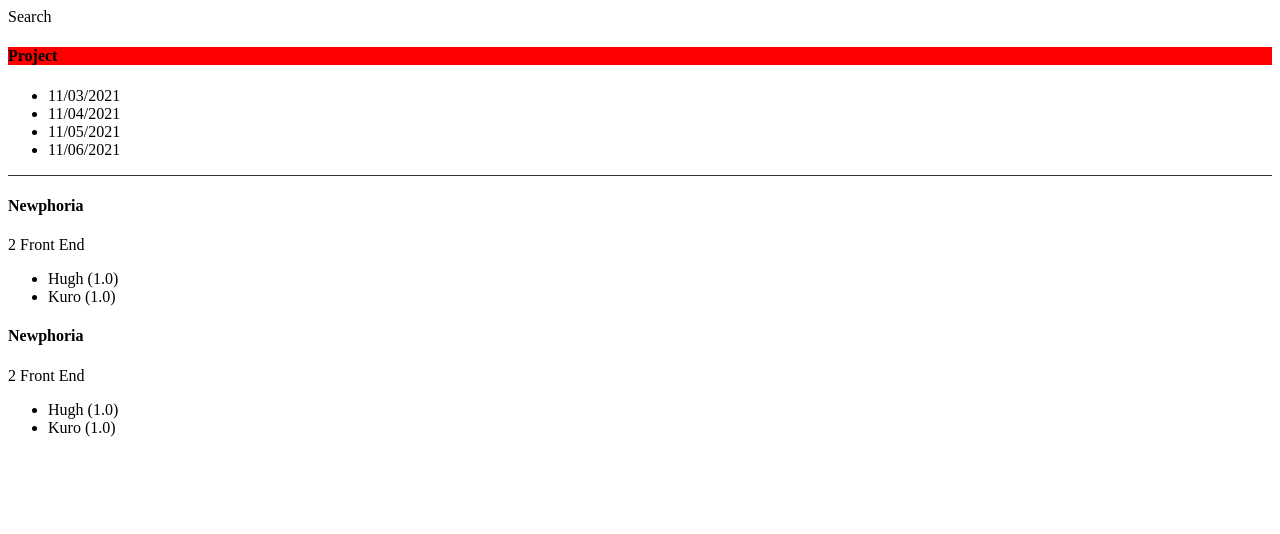
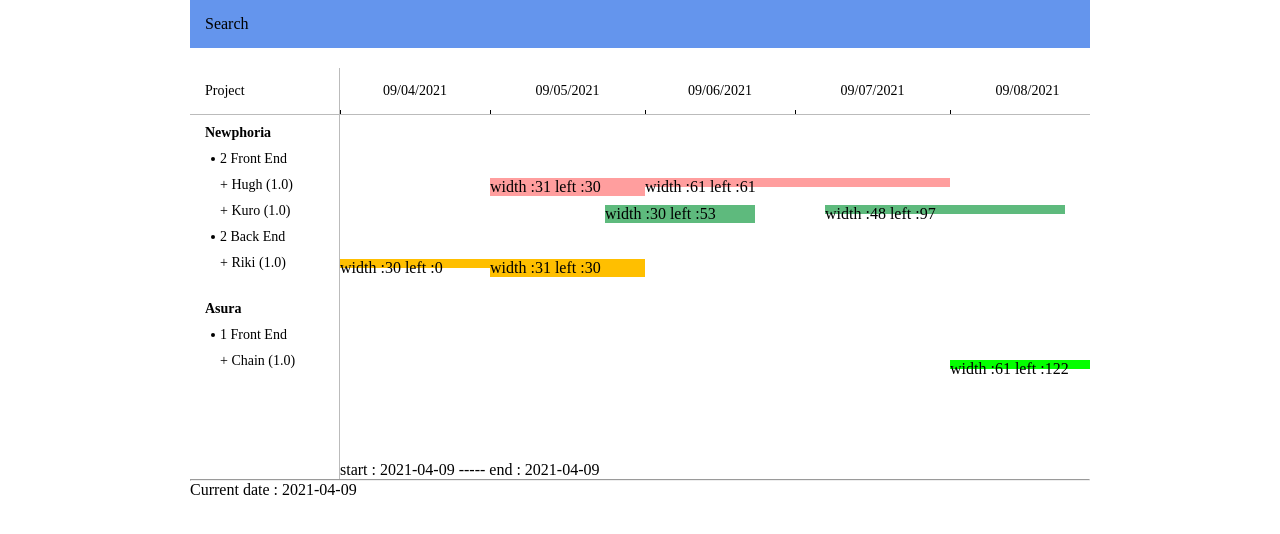
Before and after one commit to tungnt92/project-chartjs, a Vue app: page / in a window 1280 px wide. Shown: the top 534 px of the page. Built offline with nearby package versions, Linux system fonts and the light colour scheme; the HTML template or start-up script is replaced by a standard one.

Commit message:
feat(update) : finish handle distance and work for member

```diff
--- a/src/App.vue
+++ b/src/App.vue
@@ -1,27 +1,43 @@
 <template>
-  <div id="chart">
+  <div id="chart" class="chart">
     <!--Search-->
     <Search/>
 
     <!--Chart-->
     <div class="chart__container">
+      <!--Left-->
+      <div class="left">
+        <h4>Project</h4>
+
+        <Project :projects="chart.projects"/>
+      </div>
+
+      <!--Right-->
+      <div class="right">
         <!--Duration-->
-      <Duration/>
+        <Duration :dateRange="dateRange"/>
 
-      <!--Project-->
-      <Project/>
-      <Project/>
+        <!--Line chart -->
+        <LineChart :projects="chart.projects"
+                   :period-start="chart.period_start"
+                   :period_end="chart.period_end"/>
       </div>
+    </div>
+    <hr>
+    <p>Current date : {{currentDate}}</p>
   </div>
 </template>
 
 <script>
+  import moment from 'moment';
   import Search from "./components/Search.vue";
   import Duration from "./components/Duration.vue";
   import Project from "./components/Project.vue";
+  import LineChart from "./components/LineChart.vue";
 
   export default {
     components: {
+      LineChart,
       Project,
       Duration,
       Search
@@ -30,80 +46,99 @@
     data() {
       return {
         chart: {
-          period_start: '03/01/2021',
-          period_end: '03/02/2021',
+          period_start: '2021-04-09',
+          period_end: '2022-04-09',
           projects: [
             {
               id: 1,
-              name: 'Newphoria',
+              project_name: 'Newphoria',
+              position: [
+                {
+                  position_name: 'Front End',
                   members: [
                     {
                       id: 1,
                       name: 'Hugh',
+                      color: '#ff9e9e',
                       work: [
                         {
-                      join_date: '',
-                      leave_date: '',
-                      number: true
+                          join_date: '2021-05-09',
+                          leave_date: '2021-06-09',
+                          number: 1
                         },
                         {
-                      join_date: '',
-                      leave_date: '',
-                      number: false
+                          join_date: '2021-06-09',
+                          leave_date: '2021-08-09',
+                          number: 0.5
                         }
                       ]
                     },
                     {
                       id: 2,
                       name: 'Kuro',
+                      color: '#5eba7d',
                       work: [
                         {
-                      join_date: '',
-                      leave_date: '',
-                      number: false
+                          join_date: '2021-06-01',
+                          leave_date: '2021-07-01',
+                          number: 1
                         },
                         {
-                      join_date: '',
-                      leave_date: '',
-                      number: true
+                          join_date: '2021-07-15',
+                          leave_date: '2021-09-01',
+                          number: 0.5
                         }
+                      ]
+                    },
+                  ]
+                },
+                {
+                  position_name: 'Back End',
+                  members: [
+                    {
+                      id: 1,
+                      name: 'Riki',
+                      color: '#ffbf00',
+                      work: [
+                        {
+                          join_date: '2021-04-09',
+                          leave_date: '2021-05-09',
+                          number: 0.5
+                        },
+                        {
+                          join_date: '2021-05-09',
+                          leave_date: '2021-06-09',
+                          number: 1
+                        }
+                      ]
+                    },
                   ]
                 }
               ]
             },
             {
               id: 2,
-              name: 'Asura',
+              project_name: 'Asura',
+              position: [
+                {
+                  position_name: 'Front End',
                   members: [
                     {
                       id: 1,
-                  name: 'Leon',
+                      name: 'Chain',
+                      color: '#04ff00',
                       work: [
                         {
-                      join_date: '',
-                      leave_date: '',
-                      number: false
+                          join_date: '2021-08-09',
+                          leave_date: '2021-10-09',
+                          number: 0.5
                         },
                         {
-                      join_date: '',
-                      leave_date: '',
-                      number: true
+                          join_date: '2021-10-09',
+                          leave_date: '2021-12-09',
+                          number: 1
                         }
                       ]
-                },
-                {
-                  id: 2,
-                  name: 'Chain',
-                  work: [
-                    {
-                      join_date: '',
-                      leave_date: '',
-                      number: true
-                    },
-                    {
-                      join_date: '',
-                      leave_date: '',
-                      number: false
                     }
                   ]
                 }
@@ -113,8 +148,69 @@
         }
       };
     },
+
+    computed: {
+      dateRange () {
+        let result = [];
+        let startDate = moment(this.chart.period_start);
+        let endDate = moment(this.chart.period_start).add(1, 'year');
+        let today = this.currentDate.slice(8,10)
+
+        if (endDate.isBefore(startDate)) {
+          throw "End date must be greated than start date."
+        }
+
+        while (startDate.isBefore(endDate)) {
+          result.push({
+            date: startDate.format(`YYYY-MM-${today}`),
+            daysInMonth: startDate.daysInMonth()
+          });
+          startDate.add(1, 'month');
+        }
+
+        return result
+      },
+
+      currentDate () {
+        let today = new Date();
+        let dd = String(today.getDate()).padStart(2, '0');
+        let mm = String(today.getMonth() + 1).padStart(2, '0'); //January is 0!
+        let yyyy = today.getFullYear();
+        today = yyyy + '-' + mm + '-' + dd;
+
+        return today
+      }
+    }
   };
 </script>
 
-<style>
+<style lang="scss">
+  * {
+    margin: 0;
+    padding: 0;
+    box-sizing: border-box;
+  }
+
+  .chart {
+    width: 900px;
+    margin: auto;
+    &__container {
+      display: flex;
+      .left {
+        border-right: 1px solid #bbbbbb;
+        width: 150px;
+        flex-shrink: 0;
+        h4 {
+          border-bottom: 1px solid #bbbbbb;
+          padding: 15px;
+          font-size: 14px;
+          font-weight: normal;
+        }
+      }
+      .right {
+        width: 100%;
+        overflow: auto;
+      }
+    }
+  }
 </style>
--- a/src/components/Duration.vue
+++ b/src/components/Duration.vue
@@ -1,27 +1,69 @@
 <template>
   <div class="duration">
-    <h4>Project</h4>
-
     <ul>
-      <li>11/03/2021</li>
-      <li>11/04/2021</li>
-      <li>11/05/2021</li>
-      <li>11/06/2021</li>
+      <li v-for="(item, index) in dateRange"
+          :key="index" :style="{'width': `${5 * item.daysInMonth}px`}">
+        {{item.date | moment}}
+      </li>
     </ul>
   </div>
 </template>
 
 <script>
+  import moment from 'moment';
+
   export default {
-    name: "Duration"
+    name: "Duration",
+
+    props: {
+      dateRange: {
+        type: Array,
+        default: () => []
+      }
+    },
+
+    filters: {
+      moment (date) {
+        return moment(date).format('DD/MM/YYYY');
+      }
+    }
   }
 </script>
 
 <style lang="scss" scoped>
   .duration {
-    border-bottom: 1px solid #333333;
-    h4 {
-      background: red;
+    ul {
+      display: flex;
+      li {
+        position: relative;
+        list-style: none;
+        font-size: 14px;
+        padding: 15px 0;
+        border-bottom: 1px solid #bbbbbb;
+        display: block;
+        flex-shrink: 0;
+        text-align: center;
+        &:first-child {
+          &:after {
+            content: '';
+            width: 1px;
+            height: 4px;
+            position: absolute;
+            left: 0;
+            bottom: 0;
+            background: #000000;
+          }
+        }
+        &:before {
+          content: '';
+          width: 1px;
+          height: 4px;
+          position: absolute;
+          right: -0.5px;
+          bottom: 0;
+          background: #000000;
+        }
+      }
     }
   }
 </style>
--- /dev/null
+++ b/src/components/LineChart.vue
@@ -0,0 +1,84 @@
+<template>
+  <div class="line">
+    <div v-for="(project, index) in projects"
+         :key="index"
+         class="line__project">
+      <div v-for="(position, index1) in project.position"
+           :key="index1"
+           class="line__position">
+        <div v-for="(member, index2) in position.members"
+             :key="index2"
+             class="line__member">
+          <div v-for="(work, index3) in member.work"
+               :key="index3"
+               :style="{
+              'backgroundColor': member.color,
+              'height': work.number * 18 + 'px',
+              'width': (5 * handleDistance(work.join_date, work.leave_date)) + 'px',
+              'left': (5 * handleDistance(periodStart, work.join_date)) + 'px'
+            }"
+               class="line__work">
+            {{'width :' + handleDistance(work.join_date, work.leave_date)}}
+            {{'left :' + handleDistance(periodStart, work.join_date)}}
+          </div>
+        </div>
+      </div>
+    </div>
+
+    <p>start : {{ periodStart }} -----
+      end : {{ periodStart }}</p>
+  </div>
+</template>
+
+<script>
+  export default {
+    name: "LineChart",
+
+    props: {
+      projects: {
+        type: Array,
+        default: () => []
+      },
+      periodStart: {
+        type: String,
+        default: ''
+      },
+      periodEnd: {
+        type: String,
+        default: ''
+      }
+    },
+
+    methods: {
+      handleDistance (d1, d2) {
+        const date1 = new Date(d1);
+        const date2 = new Date(d2);
+        const diffTime = Math.abs(date2 - date1);
+        const diffDays = Math.ceil(diffTime / (1000 * 60 * 60 * 24));
+
+        return diffDays
+      }
+    }
+  }
+</script>
+
+<style lang="scss" scoped>
+  .line {
+    margin-top: 63px;
+    &__project {
+      margin-bottom: 83px;
+    }
+    &__position {
+      margin-bottom: 36px;
+    }
+    &__member {
+      position: relative;
+      display: flex;
+      margin-bottom: 9px;
+      height: 18px;
+    }
+    &__work {
+      position: absolute;
+    }
+  }
+</style>
--- a/src/components/Project.vue
+++ b/src/components/Project.vue
@@ -1,24 +1,74 @@
 <template>
   <div class="project">
-    <h4 v-text="'Newphoria'"/>
+    <div v-for="project in projects"
+         :key="project.id"
+         class="project__item">
+      <!--Project name-->
+      <b v-text="project.project_name"/>
 
-    <div class="dev">
-      <p>2 Front End</p>
+      <div v-for="(position, index) in project.position"
+           :key="index" class="dev">
+        <!--Position name-->
+        <p>{{project.position.length + ' ' + position.position_name }}</p>
 
-      <ul>
-        <li>Hugh (1.0)</li>
-        <li>Kuro (1.0)</li>
-      </ul>
+        <ul>
+          <li v-for="member in position.members"
+              :key="member.id">
+            + {{member.name}} (1.0)
+          </li>
+        </ul>
+      </div>
     </div>
   </div>
 </template>
 
 <script>
   export default {
-    name: "Project"
+    name: "Project",
+
+    props: {
+      projects: {
+        type: Array,
+        default: () => []
+      }
+    }
   }
 </script>
 
-<style scoped>
+<style lang="scss" scoped>
+  .project {
+    &__item {
+      padding: 10px 15px;
+      font-size: 14px;
+      b {
+        display: block;
+        margin-bottom: 10px;
+      }
 
+      .dev {
+        p {
+          position: relative;
+          padding-left: 15px;
+          margin-bottom: 10px;
+          &:before {
+            content: '';
+            position: absolute;
+            width: 4px;
+            height: 4px;
+            border-radius: 50%;
+            top: 6px;
+            left: 6px;
+            background: #000000;
+          }
+        }
+        ul {
+          li {
+            list-style: none;
+            padding-left: 15px;
+            margin-bottom: 10px;
+          }
+        }
+      }
+    }
+  }
 </style>
--- a/src/components/Search.vue
+++ b/src/components/Search.vue
@@ -20,6 +20,10 @@
   }
 </script>
 
-<style scoped>
-
+<style lang="scss" scoped>
+  .search {
+    background: cornflowerblue;
+    padding: 15px;
+    margin-bottom: 20px;
+  }
 </style>
```
Also changed, not shown: package.json (+5 -3 lines), 1 other file (tests, documents, lock files or other folders). Lines whose indentation alone changed are shown as unchanged.
